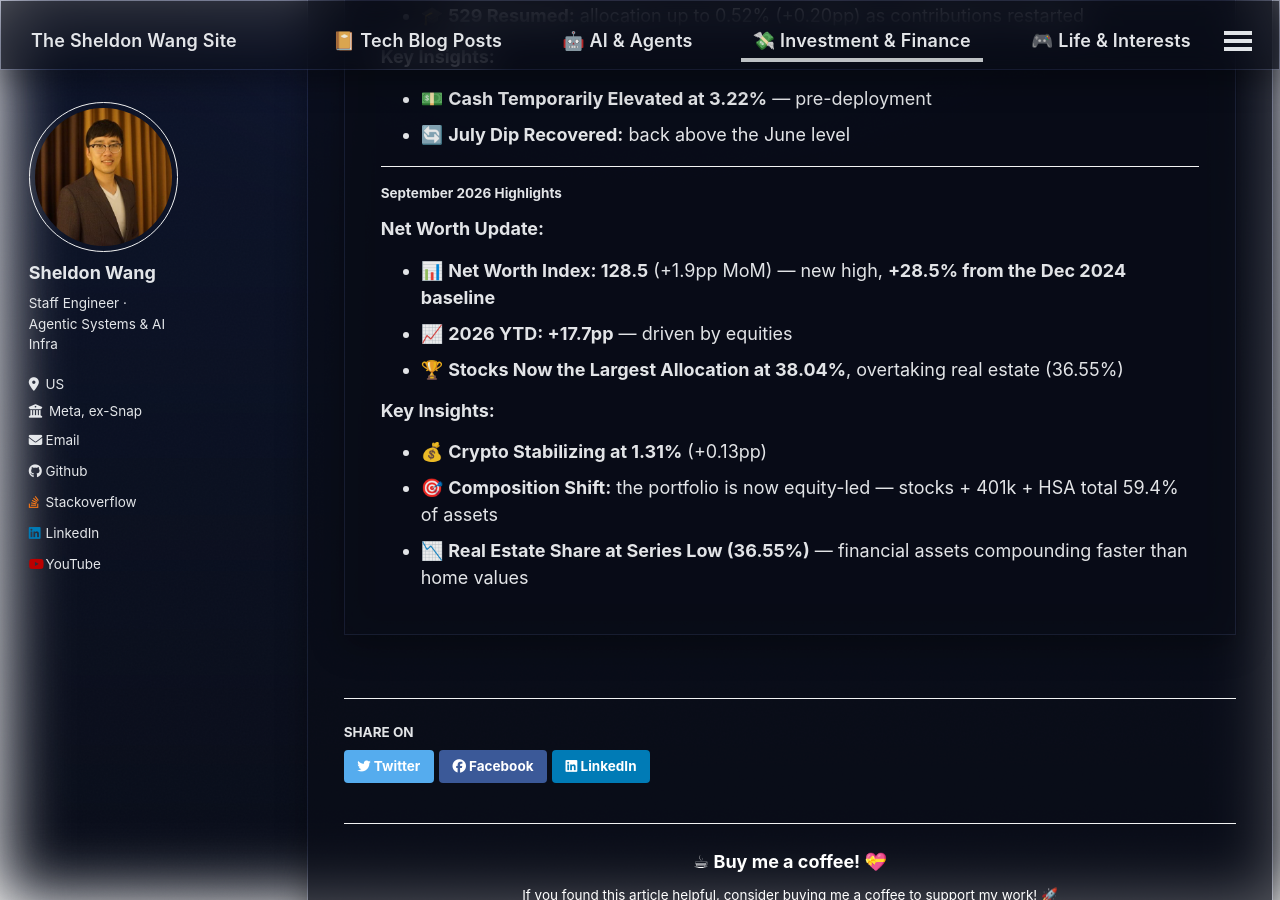
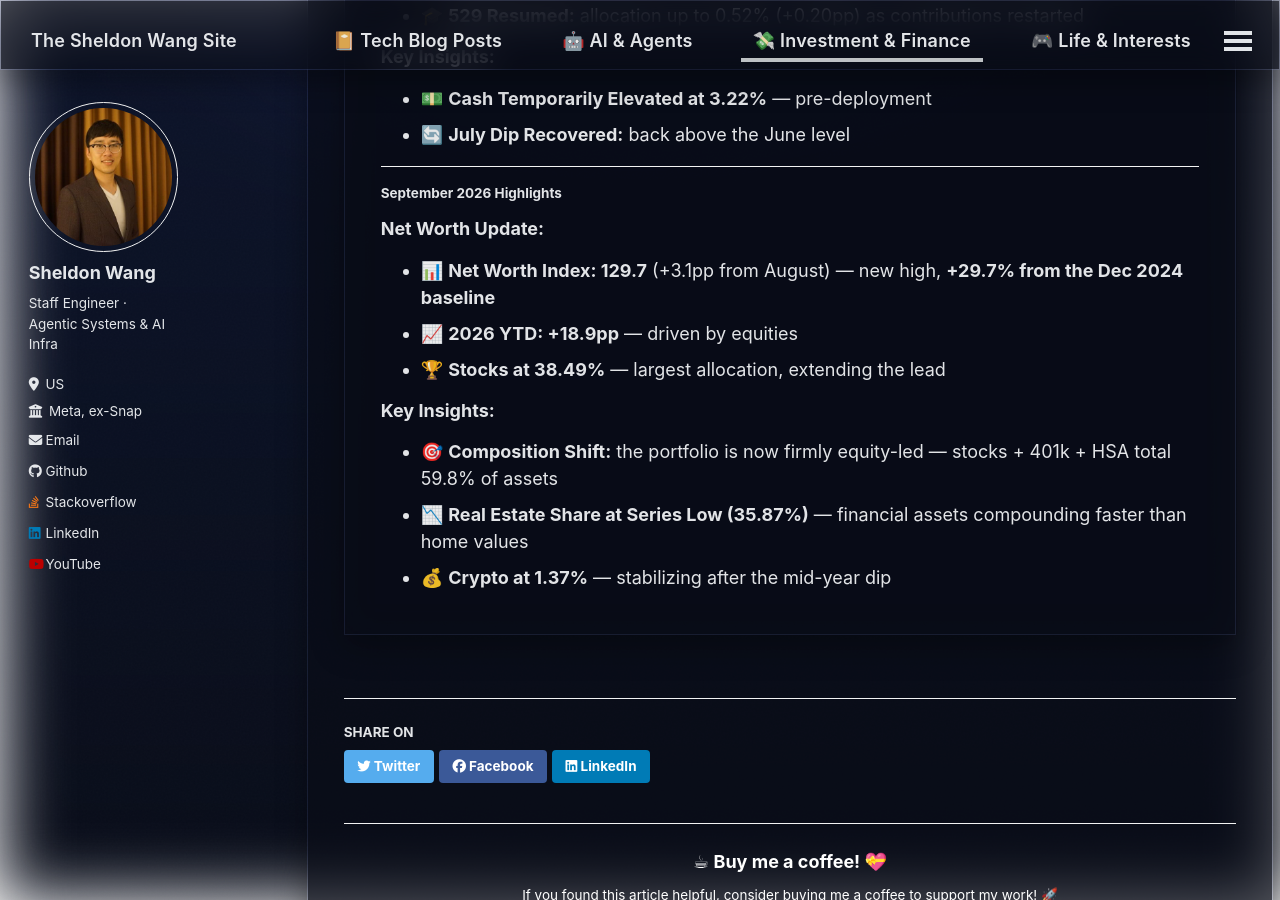
Before and after one commit to SheldonWangRJT/SheldonWangRJT.Github.io, a Jekyll site: the page built from _portfolio/2024-12-10.md, in a window 1280 px wide and 900 px high, scrolled down 6397 px. Built offline with Jekyll 4.4.1, drawn with Linux system fonts in a browser that asks for light colours; comment, search, counter and statistics services are not loaded; some of the changed text lies outside the part shown.

Commit message:
Update net worth post: September 2026 snapshot

```diff
--- a/_portfolio/2024-12-10.md
+++ b/_portfolio/2024-12-10.md
@@ -19,7 +19,7 @@ This chart visualizes the normalized net worth comparison between months, where
 </div>
 
 <script src="/assets/js/chart.min.js"></script>
-<script src="/assets/js/net-worth-charts.js?v=7"></script>
+<script src="/assets/js/net-worth-charts.js?v=8"></script>
 
 ---
 
@@ -37,13 +37,13 @@ Interactive line chart showing the percentage allocation changes over time. Clic
 
 | Asset Category | Dec 2024 | Q3 2025 | Q4 2025 | Q1 2026* | Q2 2026 | Q3 2026 | QoQ |
 |---|---|---|---|---|---|---|---|
-| Cash | 5.23% | 4.20% | 2.84% | 2.27% | 2.02% | 2.23% | +0.21% |
-| Stocks | 30.34% | 36.50% | 32.15% | 35.22% | 36.19% | 38.04% | +1.85% |
-| 401k | 13.14% | 15.80% | 15.63% | 17.99% | 18.75% | 18.74% | +0.00% |
-| HSA | 2.06% | 2.40% | 2.10% | 2.52% | 2.54% | 2.61% | +0.07% |
-| Crypto | 0.74% | 0.88% | 2.18% | 0.70% | 1.32% | 1.31% | -0.01% |
-| Real Estate | 48.49% | 39.60% | 40.92% | 40.97% | 38.87% | 36.55% | -2.32% |
-| 529 | 0.00% | 0.22% | 0.30% | 0.33% | 0.31% | 0.51% | +0.20% |
+| Cash | 5.23% | 4.20% | 2.84% | 2.27% | 2.02% | 2.46% | +0.44% |
+| Stocks | 30.34% | 36.50% | 32.15% | 35.22% | 36.19% | 38.49% | +2.30% |
+| 401k | 13.14% | 15.80% | 15.63% | 17.99% | 18.75% | 18.68% | -0.07% |
+| HSA | 2.06% | 2.40% | 2.10% | 2.52% | 2.54% | 2.63% | +0.09% |
+| Crypto | 0.74% | 0.88% | 2.18% | 0.70% | 1.32% | 1.37% | +0.05% |
+| Real Estate | 48.49% | 39.60% | 40.92% | 40.97% | 38.87% | 35.87% | -3.00% |
+| 529 | 0.00% | 0.22% | 0.30% | 0.33% | 0.31% | 0.50% | +0.19% |
 
 
 *Methodology note (Sep 2026 update): allocation = share of net worth by category, December 2024 = 100 baseline; all figures normalized, no dollar amounts. The table shows quarter-end snapshots (*Q1 2026 uses February — no March snapshot); charts show all available months. From Jan 2026 the data is sourced directly from the NW Tracking sheet (last snapshot of each month). The net-worth index for 2026 is the true index anchored at Dec 2025 = 110.8.*
@@ -214,11 +214,11 @@ Interactive line chart showing the percentage allocation changes over time. Clic
 #### **September 2026 Highlights**
 
 **Net Worth Update:**
-- 📊 **Net Worth Index: 128.5** (+1.9pp MoM) — new high, **+28.5% from the Dec 2024 baseline**
-- 📈 **2026 YTD: +17.7pp** — driven by equities
-- 🏆 **Stocks Now the Largest Allocation at 38.04%**, overtaking real estate (36.55%)
+- 📊 **Net Worth Index: 129.7** (+3.1pp from August) — new high, **+29.7% from the Dec 2024 baseline**
+- 📈 **2026 YTD: +18.9pp** — driven by equities
+- 🏆 **Stocks at 38.49%** — largest allocation, extending the lead
 
 **Key Insights:**
-- 💰 **Crypto Stabilizing at 1.31%** (+0.13pp)
-- 🎯 **Composition Shift:** the portfolio is now equity-led — stocks + 401k + HSA total 59.4% of assets
-- 📉 **Real Estate Share at Series Low (36.55%)** — financial assets compounding faster than home values
+- 🎯 **Composition Shift:** the portfolio is now firmly equity-led — stocks + 401k + HSA total 59.8% of assets
+- 📉 **Real Estate Share at Series Low (35.87%)** — financial assets compounding faster than home values
+- 💰 **Crypto at 1.37%** — stabilizing after the mid-year dip
```
